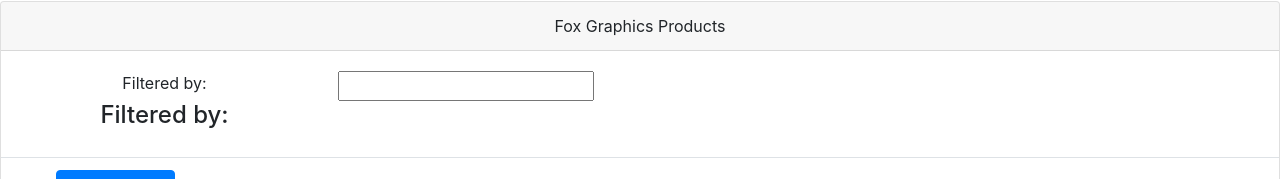
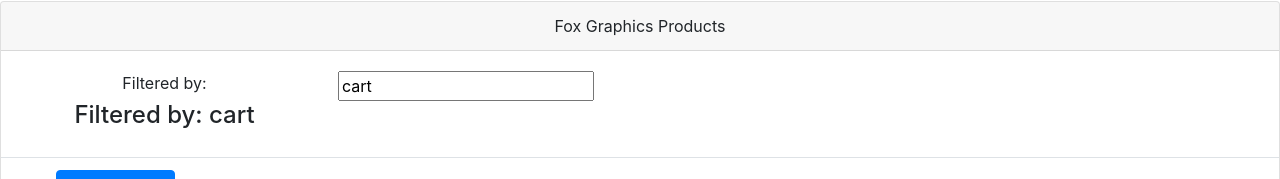
Before and after one commit to FoxGeoff/amp-master, an Angular app: page / in a window 1280 px wide. Shown: the part 146-325 px from the top of the page. Built offline with nearby package versions, Linux system fonts and the light colour scheme.

Commit message:
Add two way binding  to filter box

```diff
--- a/src/app/app.module.ts
+++ b/src/app/app.module.ts
@@ -1,4 +1,5 @@
 import { BrowserModule } from '@angular/platform-browser';
+import {FormsModule} from '@angular/forms';
 import { NgModule } from '@angular/core';
 
 import { AppRoutingModule } from './app-routing.module';
@@ -12,7 +13,8 @@
   ],
   imports: [
     BrowserModule,
-    AppRoutingModule
+    AppRoutingModule,
+    FormsModule
   ],
   providers: [],
   bootstrap: [AppComponent]
--- a/src/app/product-list/product-list.component.html
+++ b/src/app/product-list/product-list.component.html
@@ -8,12 +8,12 @@
               Filtered by:
           </div>
           <div class='col-md-2'>
-              <input type='text' />
+              <input type='text' [(ngModel)] = "listFilter" />
           </div>
       </div>
       <div class='row'>
           <div class='col-md-3'>
-              <h4>Filtered by:</h4>
+              <h4>Filtered by: {{listFilter}}</h4>
           </div>
       </div>
   </div>
--- a/src/app/product-list/product-list.component.ts
+++ b/src/app/product-list/product-list.component.ts
@@ -8,6 +8,7 @@
 export class ProductListComponent implements OnInit {
   pageTitle: string = "Fox Graphics Products";
   showImage: boolean = false;
+  listFilter: string = "cart";
   products: any[] = [
     {
       "productId": 1,
```
